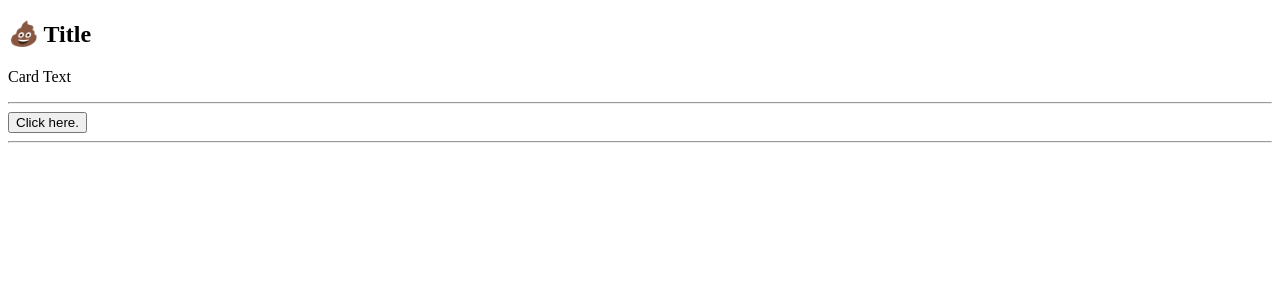
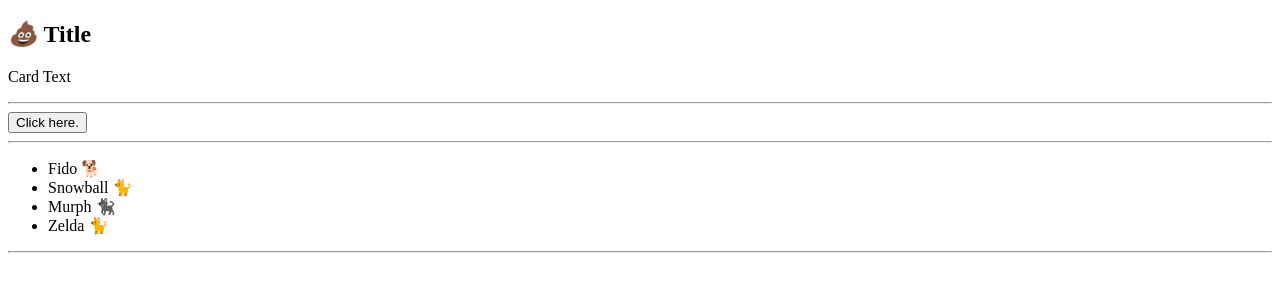
Before and after one commit to IMBoBx/learning-react-somehow, a React (Create React App) app: page / in a window 1280 px wide. Shown: the top 300 px of the page. Built offline with nearby package versions, Linux system fonts and the light colour scheme.

Commit message:
03 - Loops

```diff
--- a/src/App.js
+++ b/src/App.js
@@ -1,13 +1,16 @@
 import Components from "./Components";
 import Conditional from "./ConditionalRendering";
+import Loops from "./Loops";
 
 export default function App() {
-    return(
+	return (
 		<>
 			<Components />
 			<hr />
 			<Conditional />
 			<hr />
+			<Loops />
+			<hr />
 		</>
-    )
+	);
 }
--- /dev/null
+++ b/src/Loops.jsx
@@ -0,0 +1,22 @@
+// Define an array of animals called data. Use a `.map()` to return a list of all the animals in the data array.
+
+const data = [
+    { id: 1, name: 'Fido 🐕' },
+    { id: 2, name: 'Snowball 🐈' },
+    { id: 3, name: 'Murph 🐈‍⬛' },
+    { id: 4, name: 'Zelda 🐈' },
+  ];
+
+const Loops = () => {
+    return (
+        <ul>
+            {
+                data.map(({id, name}) => {
+                    return <li key={id}>{name}</li>
+                })
+            }
+        </ul>
+    )
+};
+
+export default Loops;
```
Lines whose indentation alone changed are shown as unchanged.
